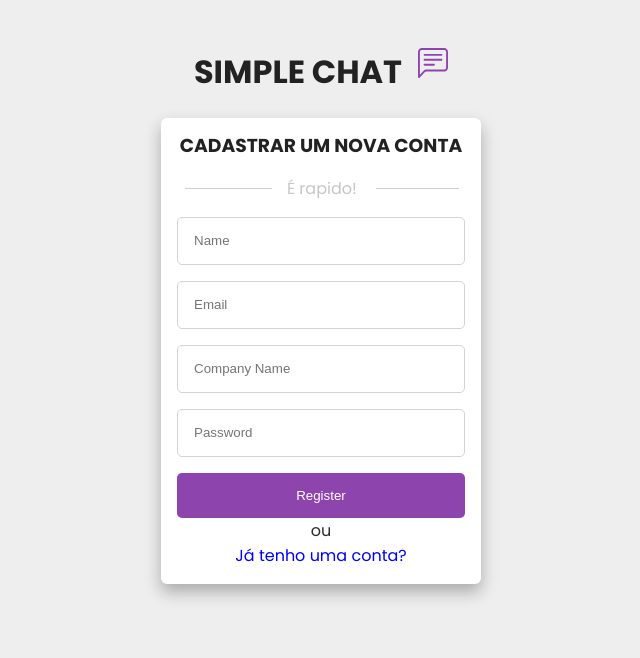
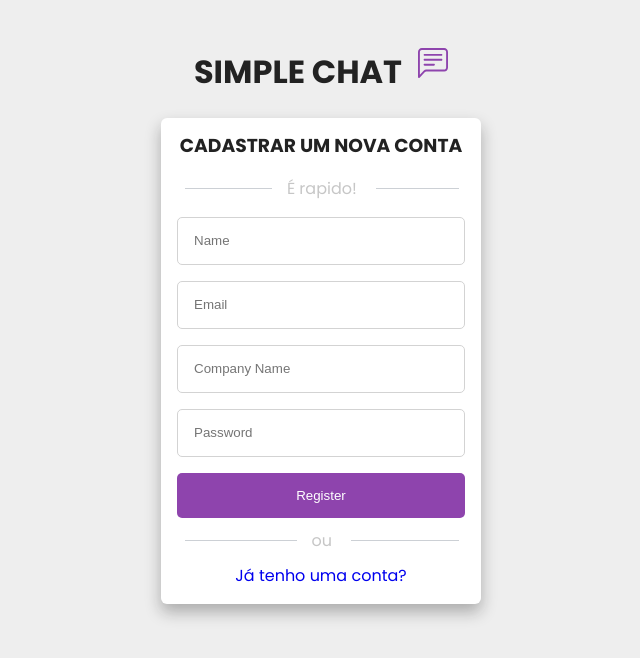
Before and after one commit to HackTestesIFB/PPI2_Front_deploy, a React (Create React App) app: page /register in a window 1280 px wide. Shown: the top 658 px of the page, without its empty margins (319-959 px from the left). Built offline with nearby package versions, Linux system fonts and the light colour scheme.

Commit message:
ajuste no register

```diff
--- a/src/Pages/Register/index.js
+++ b/src/Pages/Register/index.js
@@ -68,7 +68,7 @@ export default function Register() {
                 </label>
 
                 <button>Register</button>
-                <div className="_1rf5">
+                <div className="_linha">
                     <span className="_1rf8">
                         ou
                     </span>
```
